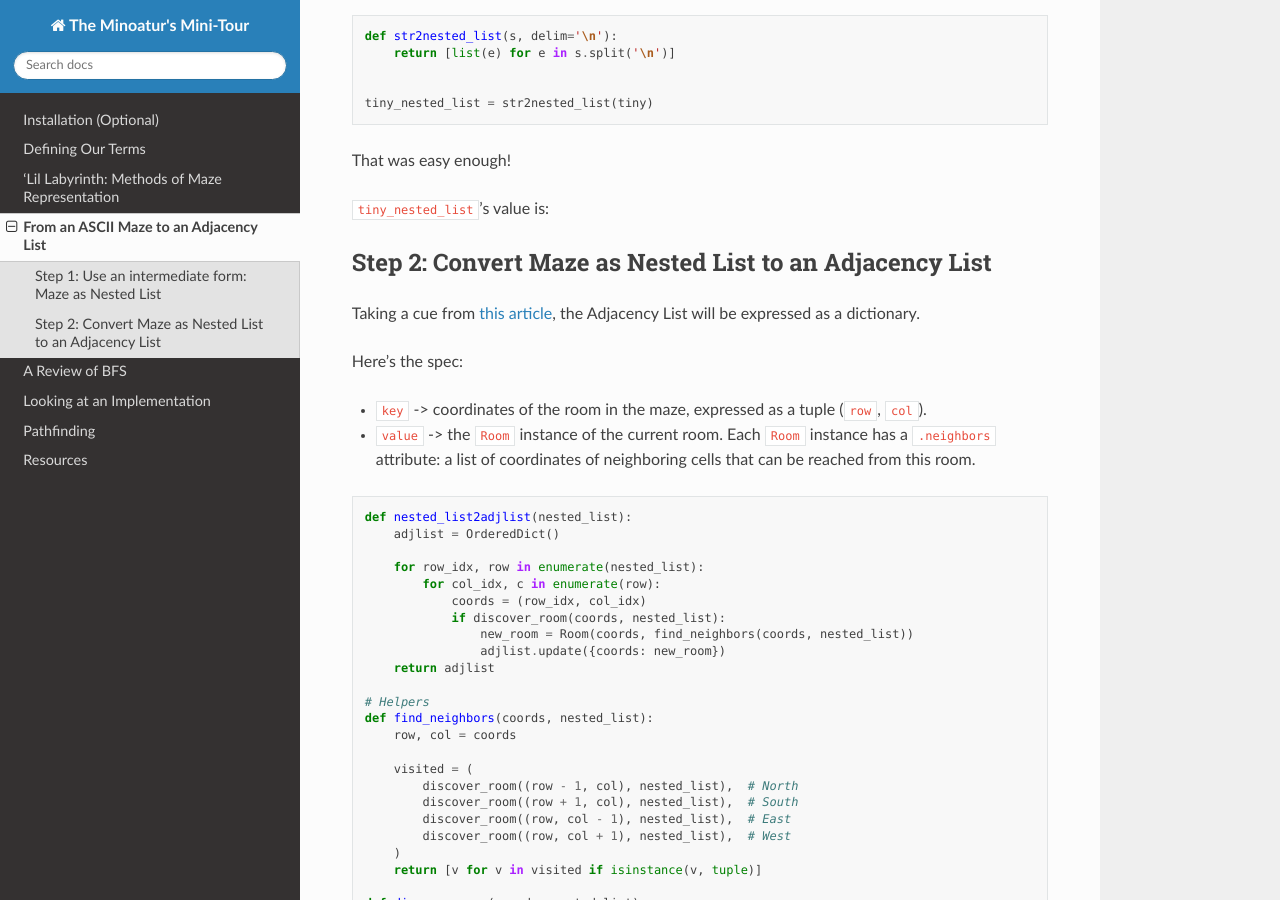
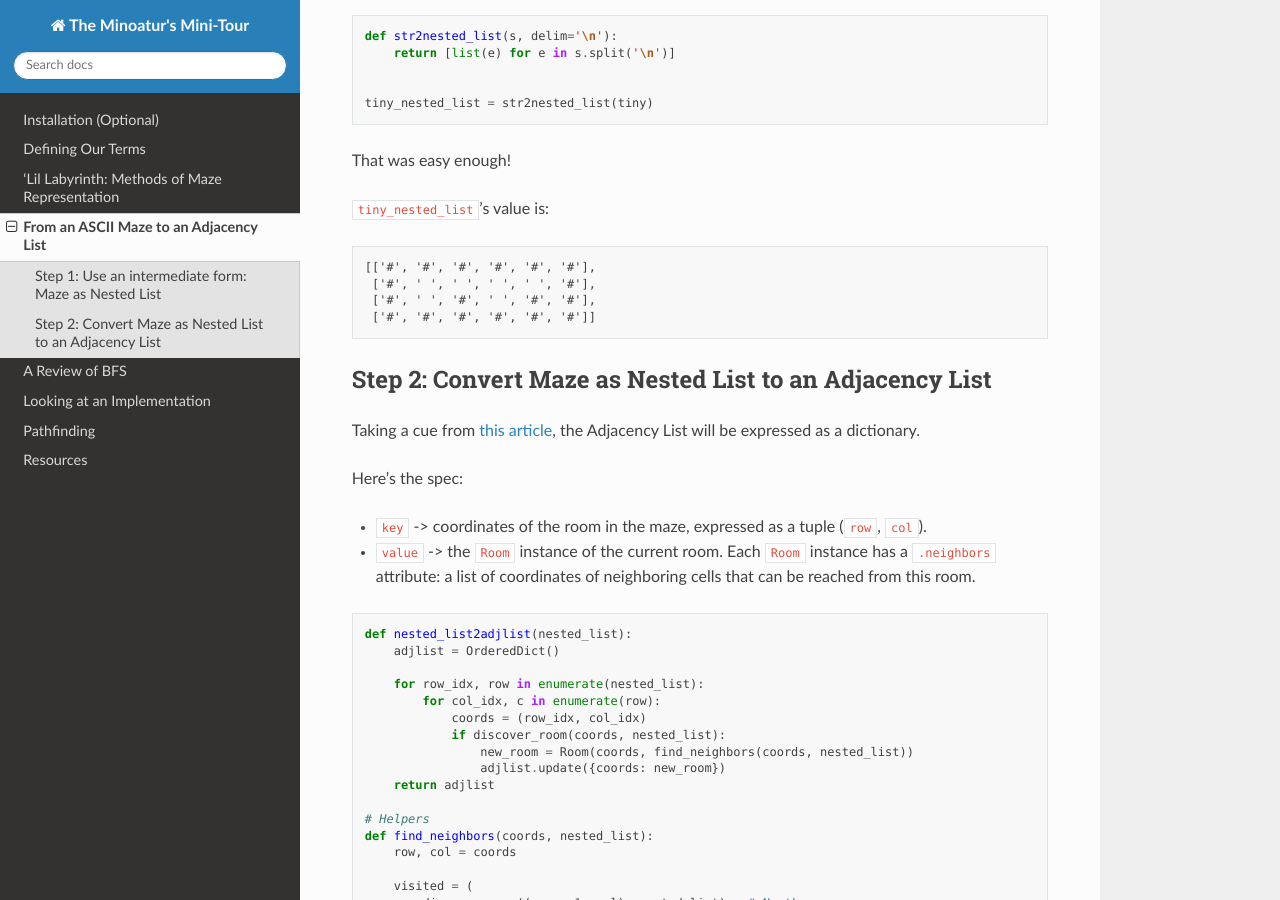
Before and after one commit to joedougherty/mazes, a Sphinx documentation site: the page built from docs/middle.rst, in a window 1280 px wide and 900 px high, scrolled down 482 px. Built offline with Sphinx 7.4.7 and the Read the Docs theme 2.0.0, drawn with Linux system fonts in a browser that asks for light colours.

Commit message:
let us go on a regression hunt

```diff
--- a/classydemo.py
+++ b/classydemo.py
@@ -1,6 +1,4 @@
 from classymaze import Maze
-
-from mazeutils import str2matrix, matrix2str
 
 
 PATH, WALL = ' ', '#'
@@ -12,4 +10,5 @@ tiny = '''
 ######
 '''.strip()
 
+
 demo = Maze(tiny, path=PATH, wall=WALL)
--- a/docs/index.rst
+++ b/docs/index.rst
@@ -6,7 +6,7 @@
 Welcome to The Minotaur's Mini-Tour!
 ====================================
 
-*Looking at methods to solve mazes without all the bull.*
+*Looking at methods to solve mazes ... without all the bull.*
 
 .. toctree::
    :maxdepth: 2
--- a/docs/middle.rst
+++ b/docs/middle.rst
@@ -47,7 +47,8 @@ That was easy enough!
 
 ``tiny_nested_list``'s value is:
 
-.. code-blocK:: text
+.. code-block:: text
+
     [['#', '#', '#', '#', '#', '#'],
      ['#', ' ', ' ', ' ', ' ', '#'],
      ['#', ' ', '#', ' ', '#', '#'],
```
Also changed, not shown: classymaze.py (+4 -4 lines), 12 other files.
